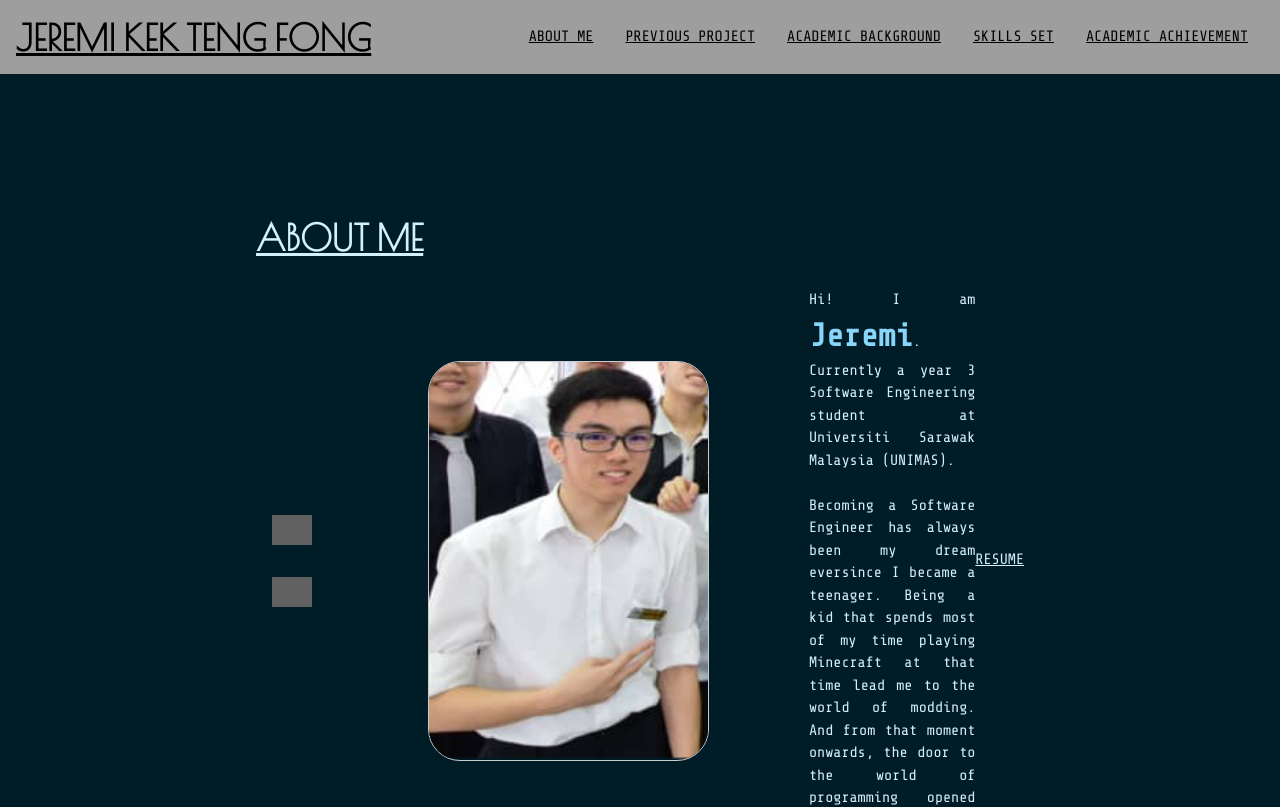
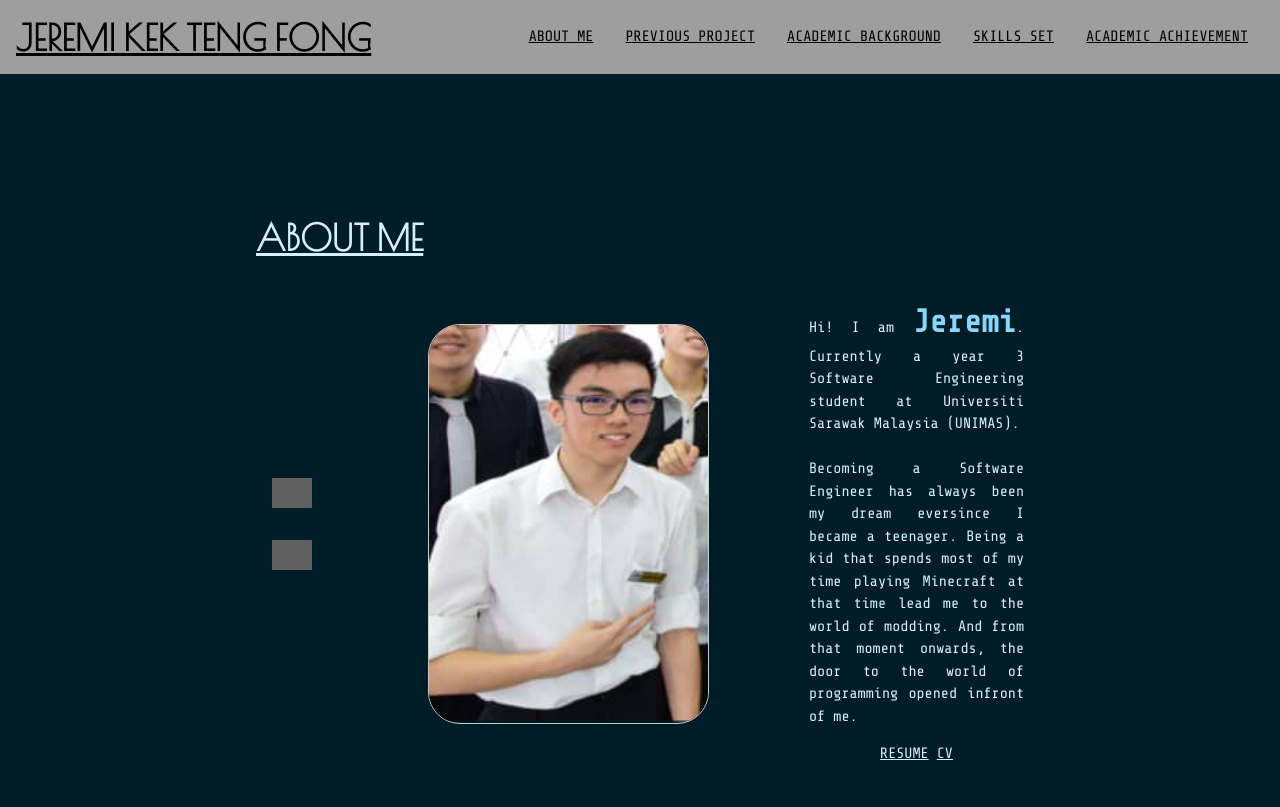
Before and after one commit to Jeremikek/Jeremikek.github.io, a plain HTML site: page index.html in a window 1280 px wide. Shown: the top 807 px of the page. Drawn offline with nearby package versions, Linux system fonts and the light colour scheme; grey boxes are pictures that could not be loaded.

Commit message:
Update index.html

```diff
--- a/index.html
+++ b/index.html
@@ -183,11 +183,19 @@
                         </a>
                     </div>
                     <img class=" w3-border w3-round-xxlarge" src="src/pic.png" alt="Profile picture" width="400" height="400" style= "margin: 50px 100px;"/>
-                    <p>Hi! I am <b style="font-size:xx-large; color: 	#89d6fb;">Jeremi</b>. Currently a year 3 Software Engineering student at Universiti Sarawak Malaysia (UNIMAS).
-                    <br/><br/>
-                    Becoming a Software Engineer has always been my dream eversince I became a teenager. Being a kid that spends most of my time playing Minecraft at that time lead me to the world of modding. And from that moment onwards, the door to the world of programming opened infront of me.
-                    </p>
-                    <a href="src/CV.pdf" target="_blank">RESUME</a>
+                    <div class="flex" style="flex-direction: column;">
+                        <p>Hi! I am <b style="font-size:xx-large; color: 	#89d6fb;">Jeremi</b>. Currently a year 3 Software Engineering student at Universiti Sarawak Malaysia (UNIMAS).
+                        <br/><br/>
+                        Becoming a Software Engineer has always been my dream eversince I became a teenager. Being a kid that spends most of my time playing Minecraft at that time lead me to the world of modding. And from that moment onwards, the door to the world of programming opened infront of me.
+                        </p>
+                        <div>
+                            <a href="src/CV.pdf" target="_blank">RESUME</a>
+                            <a href="src/CV.pdf" target="_blank">CV</a>
+                        </div>
+
+                    </div>
+
+
                 </div>
             </div>
         </div>
```
